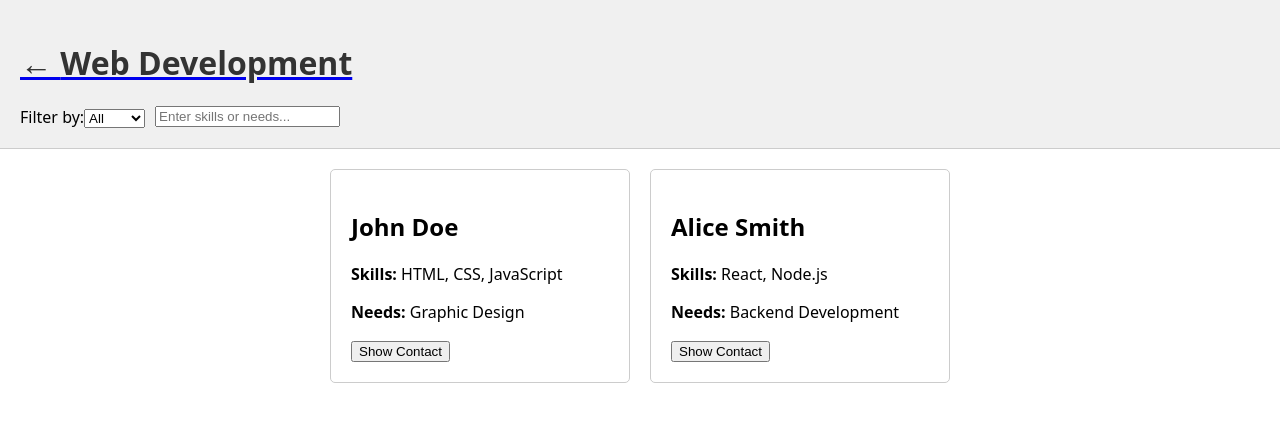
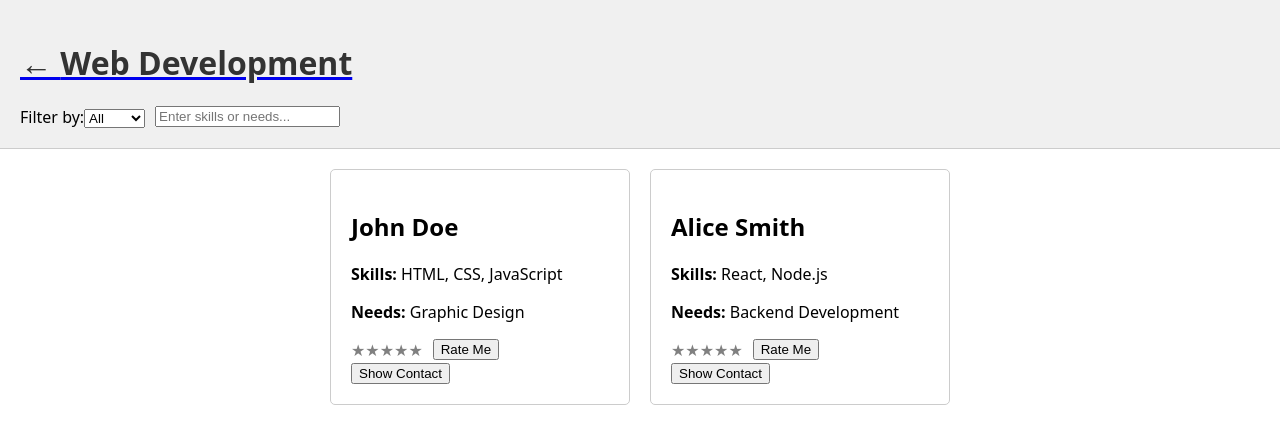
Before and after one commit to Janis1992-08/Playground-Capstone, a Next.js app: page /Categories/1 in a window 1280 px wide. Shown: the top 444 px of the page. Built offline with nearby package versions, Linux system fonts and the light colour scheme.

Commit message:
star rating

```diff
--- a/components/ServiceCards/index.js
+++ b/components/ServiceCards/index.js
@@ -1,5 +1,5 @@
-import { useState } from "react";
-
+import React, { useState } from "react";
+import StarRating from "../StarRating";
 export default function ServiceProvider({
   firstName,
   lastName,
@@ -9,9 +9,19 @@ export default function ServiceProvider({
   phone,
 }) {
   const [showContactInfo, setShowContactInfo] = useState(false);
-
+  const [rating, setRating] = useState(0);
+  const [isRated, setIsRated] = useState(false);
   const toggleContactInfo = () => {
     setShowContactInfo(!showContactInfo);
+  };
+
+
+  const handleRating = () => {
+    if (!isRated) {
+      setIsRated(true);
+    } else {
+      alert("You have already rated.");
+    }
   };
 
   return (
@@ -25,6 +35,12 @@ export default function ServiceProvider({
       <p>
         <strong>Needs:</strong> {needs}
       </p>
+
+      {/* مكون التقييم بالنجوم */}
+      <div style={{ display: "flex", alignItems: "center", gap: "10px" }}>
+        <StarRating rating={rating} setRating={setRating} />
+        <button onClick={handleRating}>Rate Me</button>
+      </div>
 
       {showContactInfo ? (
         <div>
--- /dev/null
+++ b/components/StarRating.js
@@ -0,0 +1,28 @@
+import React from 'react';
+
+const StarRating = ({ rating, setRating }) => {
+  // تعريف أنماط CSS المضمنة
+  const starStyle = (isRated) => ({
+    cursor: 'pointer',
+    color: isRated ? 'gold' : 'gray', // اللون الذهبي للنجوم المقيمة
+  });
+
+  return (
+    <div>
+      {[...Array(5)].map((_, index) => {
+        const ratingValue = index + 1;
+        return (
+          <span
+            key={ratingValue}
+            style={starStyle(ratingValue <= rating)} // استخدام الأنماط المضمنة
+            onClick={() => setRating(ratingValue)}
+          >
+            &#9733;
+          </span>
+        );
+      })}
+    </div>
+  );
+};
+
+export default StarRating;
```
